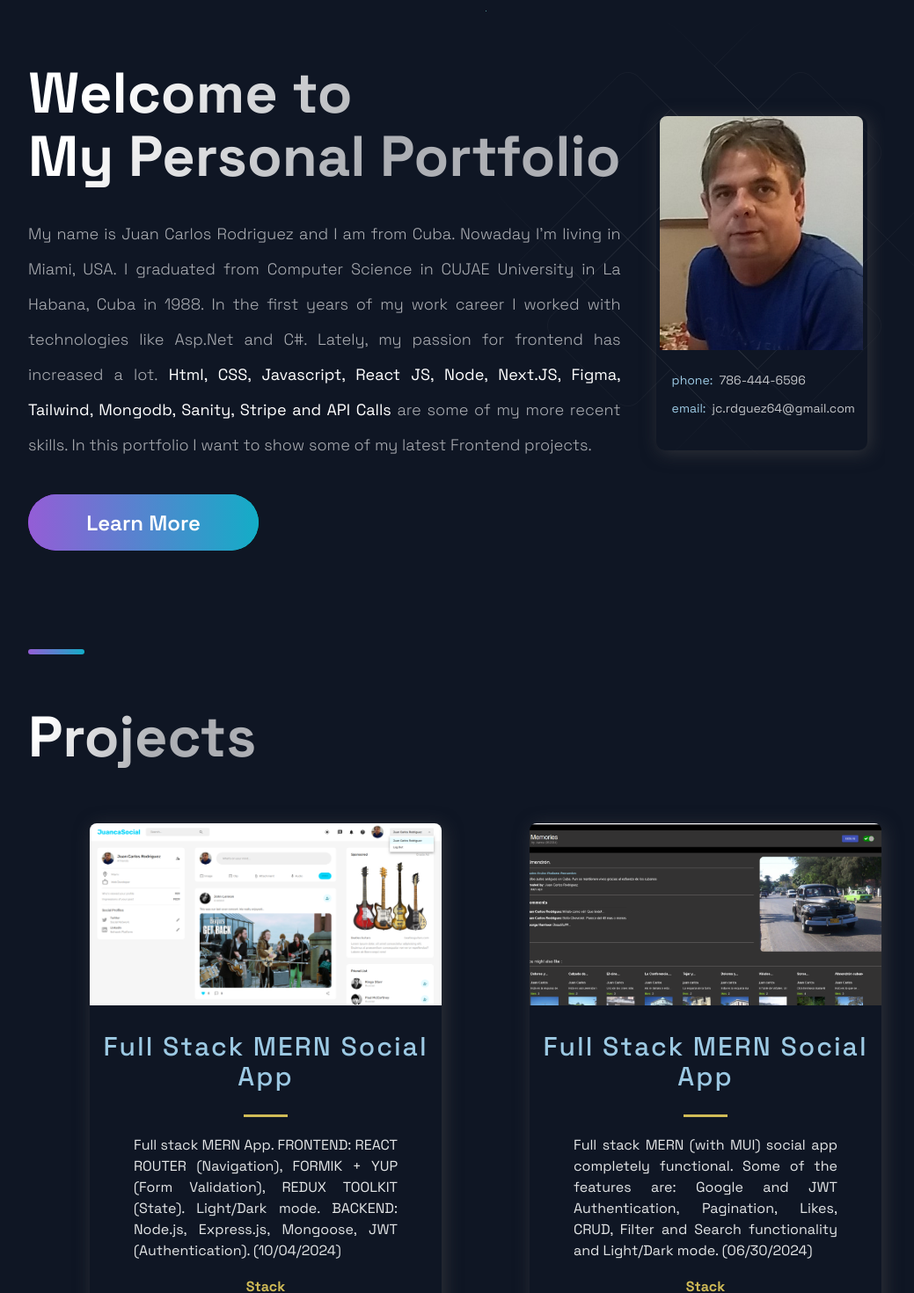
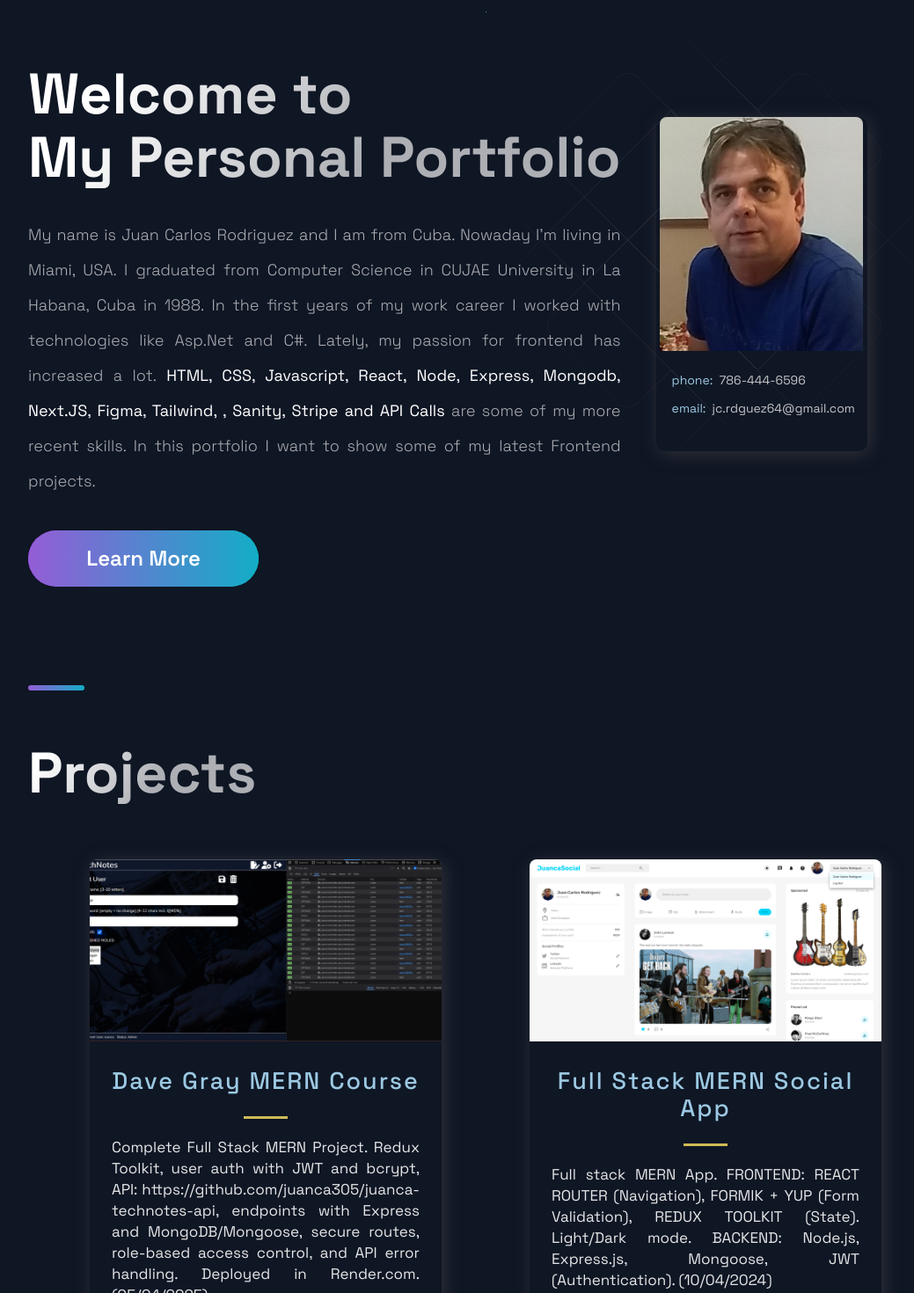
Before and after one commit to juanca305/my_portfolio_app_1, a Next.js app: page / in a window 1280 px wide. Shown: the part 120-1590 px from the top of the page at 88% size, without its empty margins (88-1127 px from the left). Built offline with nearby package versions, Linux system fonts and the light colour scheme.

Commit message:
Added Dave Gray Project

```diff
--- a/src/components/Hero/Hero.js
+++ b/src/components/Hero/Hero.js
@@ -19,7 +19,7 @@ const Hero = (props) => (
       <SectionText>
         My name is Juan Carlos Rodriguez and I am from Cuba. Nowaday I'm living in Miami, USA. I graduated from Computer Science in CUJAE University in La Habana, Cuba in 1988.
         In the first years of my work career I worked with technologies like Asp.Net and C#. Lately, my passion for frontend has increased a lot.
-        <span style={{color: '#fff', fontWeight: '400'}}> Html, CSS, Javascript, React JS, Node, Next.JS, Figma, Tailwind, Mongodb, Sanity, Stripe and API Calls</span> are some of my more recent skills.
+        <span style={{color: '#fff', fontWeight: '400'}}> HTML, CSS, Javascript, React, Node, Express, Mongodb, Next.JS, Figma, Tailwind, , Sanity, Stripe and API Calls</span> are some of my more recent skills.
         In this portfolio I want to show some of my latest Frontend projects.
       </SectionText>
       <Link legacyBehavior href="#tech">
--- a/src/components/Hero/HeroStyles.js
+++ b/src/components/Hero/HeroStyles.js
@@ -116,8 +116,10 @@ export const Img2 = styled.img`
   @media ${(props) => props.theme.breakpoints.sm} {
     width: auto;
     height : auto;
-    max-height: 100%;
-    max-width: 100%;
+    max-height: 60%;
+    max-width: 60%;
+    border-radius: 50%;
+    margin-top: 20px;
   }
 `;
 
--- a/src/components/Projects/ProjectsStyles.js
+++ b/src/components/Projects/ProjectsStyles.js
@@ -67,7 +67,7 @@ export const HeaderThree = styled.h3`
   letter-spacing: 2px;
   color: #9cc9e3;
   padding: .5rem 0;
-  font-size: ${(props) => props.title ? '3rem' : '2rem'};
+  font-size: ${(props) => props.title ? '2.7rem' : '2rem'};
   margin-top:20px;
 
   @media ${(props) => props.theme.breakpoints.sm} {
@@ -99,7 +99,7 @@ export const Intro = styled.div`
 
 export const CardInfo = styled.p`
   width: 100%;
-  padding: 0 50px;
+  padding: 0 25px;
   color: #e4e6e7;
   font-style: 1.6rem;
   line-height: 24px;
--- a/src/components/Technologies/Technologies.js
+++ b/src/components/Technologies/Technologies.js
@@ -17,7 +17,7 @@ const Technologies = () =>  (
       <ListContainer>
         <ListTitle>Front-End</ListTitle>
         <ListParagraph>
-          Experience with Html, CSS, Javascript & React.js
+          Experience with Html, CSS, Javascript, Tailwind CSS,  React, Redux ToolKit, Next.js
         </ListParagraph>
       </ListContainer>
     </ListItem>
@@ -27,7 +27,7 @@ const Technologies = () =>  (
       <ListContainer>
         <ListTitle>Back-End</ListTitle>
         <ListParagraph>
-          Experience with <br />Node, API and Databases
+          Experience with Node, Express, MERN Stack, Mongoose, JWT, REST APIs and Databases
         </ListParagraph>
       </ListContainer>
     </ListItem>
--- a/src/constants/constants.js
+++ b/src/constants/constants.js
@@ -1,4 +1,14 @@
 export const projects = [
+
+  {
+    title: 'Dave Gray MERN Course',
+    description: "Complete Full Stack MERN Project. Redux Toolkit, user auth with JWT and bcrypt, API: https://github.com/juanca305/juanca-technotes-api, endpoints with Express and MongoDB/Mongoose, secure routes, role-based access control, and API error handling. Deployed in Render.com. (05/04/2025)",
+      image: '/images/Dave_Gray_MERN.png',
+      tags: ['React', 'Mongodb', 'Node', 'Express'],
+    source: 'https://technotes-fw2e.onrender.com/',
+    visit: 'https://github.com/juanca305/technotes',
+    id: 0,
+  },
 
   {
     title: 'Full Stack MERN Social App',
@@ -7,16 +17,6 @@ export const projects = [
       tags: ['MERN', 'REDUX TOOLKIT', 'JWT', 'MUI'],
     source: 'https://juanca-mern-social.com/',
     visit: 'https://github.com/juanca305/Juanca_MERN_Social_V2',
-    id: 0,
-  },
-
-  {
-    title: 'Full Stack MERN Social App',
-    description: "Full stack MERN (with MUI) social app completely functional. Some of the features are:  Google and JWT Authentication, Pagination, Likes, CRUD, Filter and Search functionality and Light/Dark mode. (06/30/2024)",
-      image: '/images/Memories1.png',
-      tags: ['React', 'Mongodb', 'Node', 'Express', 'MUI'],
-    source: 'https://juanca-memories.xyz/',
-    visit: 'https://github.com/juanca305/juanca_memories',
     id: 1,
   },
 
@@ -27,7 +27,7 @@ export const projects = [
       tags: ['React', 'Mongodb', 'Node', 'Express', 'MUI'],
     source: 'https://juanca-memories.xyz/',
     visit: 'https://github.com/juanca305/juanca_memories',
-    id: 1,
+    id: 2,
   },
 
   {
@@ -37,7 +37,7 @@ export const projects = [
       tags: ['React', 'Next', 'Mongodb', 'Prisma', 'Node', 'Stripe'],
     source: 'https://juanca-shop.vercel.app/',
     visit: 'https://github.com/juanca305/ecommerce_prisma_mongodb_stripe',
-    id: 1,
+    id: 3,
   },
 
   {
@@ -47,7 +47,7 @@ export const projects = [
       tags: ['React', 'Next', 'Javascript', 'Sanity', 'Node', 'Stripe'],
     source: 'https://ecommerce-sanity-stripe-nine-orpin.vercel.app/',
     visit: 'https:github.com/juanca305/ecommerce_sanity_stripe',
-    id: 2,
+    id: 4,
   },
 
   {
@@ -57,7 +57,7 @@ export const projects = [
       tags: ['React','Tailwind', 'Node', 'Material UI', 'RapidAPI'],
     source:  'https://jc-mygym-app.website/',
     visit: 'https://github.com/juanca305/gym_exercises',
-    id: 3,
+    id: 5,
   },
 
   {
@@ -67,7 +67,7 @@ export const projects = [
       tags: ['React', 'Javascript', 'Tailwind', 'Node'],
     source:  'https://juanca305.github.io/hoobank_jc/',
     visit: 'https://github.com/juanca305/hoobank_jc',
-    id: 4,
+    id: 6,
   },
   {
     title: 'Fully Responsive Modern UI/UX App',
@@ -76,7 +76,7 @@ export const projects = [
     tags: ['React', 'Javascript', 'Figma', 'Node'],
     source: 'https://juanca305.github.io/gpt3_jc/',
     visit: 'https://github.com/juanca305/gpt3_jc',
-    id: 5,
+    id: 7,
   },
   {
     title: 'Fully Responsive Modern Restaurant',
@@ -85,7 +85,7 @@ export const projects = [
       tags: ['Html', 'CSS', 'Javascript', 'React'],
     source: 'https://juanca305.github.io/gericht_restaurant/',
     visit: 'https://github.com/juanca305/gericht_restaurant',
-    id: 6,
+    id: 8,
   },
   {
     title: 'Fully Responsive Modern Fitness App',
@@ -95,7 +95,7 @@ export const projects = [
     source: 'https://mygymapp.tech/',
     // source: 'https://juanca305.github.io/myfitnessreactapp/',
     visit: 'https://github.com/juanca305/myfitnessreactapp',
-    id: 7,
+    id: 9,
   },
   {
     title: 'Fully Responsive Modern Media App',
@@ -104,7 +104,7 @@ export const projects = [
     tags: ['React', 'Axios', 'Material ui', 'Rapid API'],
     source: 'https://jc-mediavideos.online/',
     visit: 'https://google.com',
-    id: 8,
+    id: 10,
   },
 
   {
@@ -114,7 +114,7 @@ export const projects = [
     tags: ['React', 'Axios', 'Material ui', 'Rapid API'],
     source: 'https://jc-myportfolio.online/',
     visit: 'https://github.com/juanca305/my_portfolio_app_1',
-    id: 9,
+    id: 11,
   },
 ];
 
@@ -125,6 +125,7 @@ export const TimeLineData = [
   { year: 2022, text: 'React JS, Javascript ES6, Node, Tailwind, Figma'},
   { year: 2023, text: 'Node, Sanity, Stripe, RapidAPI, Next.JS'},
   { year: 2024, text: 'Prisma, Mongodb, Firebase, TypeScript'},
+  { year: 2025, text: 'Redux ToolKit, Redux ToolKit Query, JWT/Auth'},
 ];
 
 export const myprofile = {
--- a/src/styles/globals.js
+++ b/src/styles/globals.js
@@ -16,7 +16,7 @@ const GlobalStyles = createGlobalStyle`
   }
   body {
     font-family: ${props => props.theme.fonts.main};
-    font-size: 1.6rem;
+    font-size: 1.7rem;
     background: ${props => props.theme.colors.background1};
     color: ${props => props.theme.colors.primary1};
     cursor: default;
```
Also changed, not shown: public/images/Dave_Gray_MERN.png (added).
